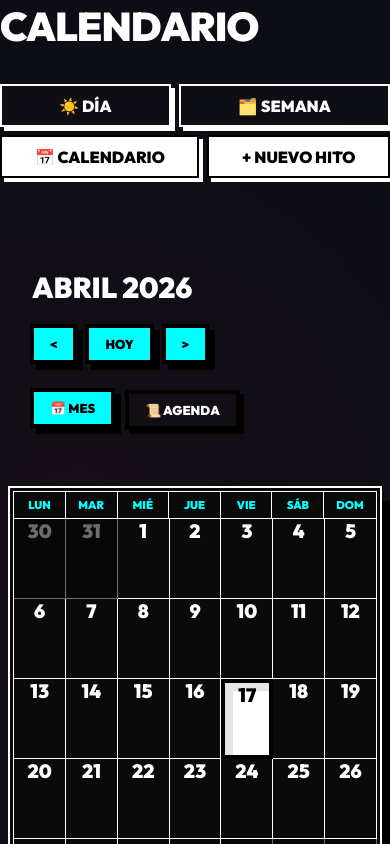
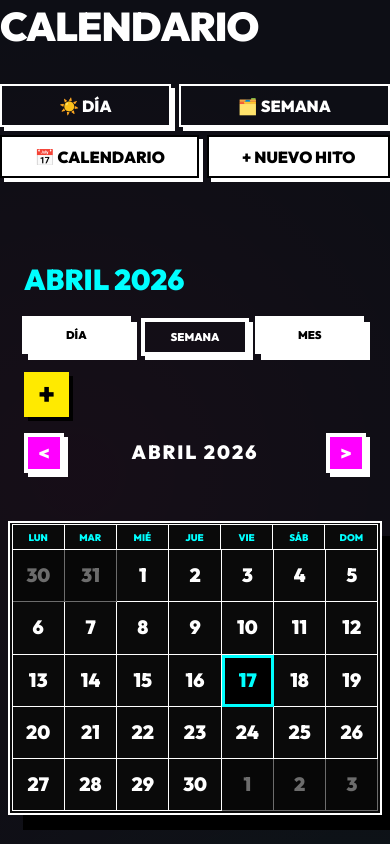
Before and after one commit to GasmauC/Tablero_de_actividades, a React (Vite) app: page / in a window 390 px wide. Both pictures are taken after a click on the button "📅 CALENDARIO". Shown: the top 844 px of the page. Built offline with nearby package versions, Linux system fonts and the light colour scheme.

Commit message:
feat(responsive): reestructurar grilla de calendario y headers a matriz aspect-ratio aislada con indicadores constelares puramente para telefonos

```diff
--- a/src/components/layout/CalendarGrid.css
+++ b/src/components/layout/CalendarGrid.css
@@ -190,15 +190,17 @@
 
 @media (max-width: 768px) {
   .calendar-grid-wrapper {
-    padding: 0.2rem;
+    padding: 0.1rem;
     border-width: 2px;
   }
+
   .calendar-week-header {
     border-width: 1px;
   }
+
   .week-header-cell {
     padding: 0.3rem 0;
-    font-size: 0.7rem;
+    font-size: 0.6rem;
     border-right: 1px solid var(--cal-border);
   }
 
@@ -209,39 +211,57 @@
   }
 
   .calendar-grid-cell {
-    padding: 0.2rem;
-    min-height: 80px;
+    padding: 0.5rem 0.1rem;
+    min-height: auto;
+    aspect-ratio: 1 / 1; /* Cajas perfectamente cuadradas */
+    display: flex;
+    flex-direction: column;
+    justify-content: center;
+    align-items: center;
+    position: relative;
     border-right: 1px solid var(--cal-border);
     border-bottom: 1px solid var(--cal-border);
-    gap: 0.2rem;
+    gap: 0;
+  }
+
+  .calendar-grid-cell.selected-day {
+    border: 3px solid var(--cal-accent-1); /* Cyan border */
+    background-color: #000;
+    z-index: 5;
+    box-shadow: none;
+  }
+
+  .calendar-grid-cell.selected-day .day-number {
+    color: var(--cal-accent-1);
+  }
+
+  .cell-header {
+    margin: 0;
+    justify-content: center;
+    width: 100%;
   }
 
   .day-number {
     font-size: 1.2rem;
     text-align: center;
-    width: 100%;
   }
 
-  .cell-events {
-    flex-direction: row;
-    flex-wrap: wrap;
+  .cell-events-indicators {
+    position: absolute;
+    bottom: 5px;
+    left: 0;
+    width: 100%;
     justify-content: center;
-    gap: 2px;
+    gap: 3px;
+    margin: 0;
   }
 
-  /* Micro dot aesthetic for mobile calendar */
-  .mini-event-card {
-    width: 10px;
-    height: 10px;
+  .event-indicator {
+    width: 7px;
+    height: 7px;
+    border: none;
     border-radius: 50%;
-    padding: 0;
-    min-width: 0;
-    border: 1px solid #000;
     box-shadow: none;
-  }
-
-  .mini-event-title, .mini-event-delete-btn {
-    display: none;
   }
 
   .cell-tasks-summary {
--- a/src/components/layout/CalendarView.css
+++ b/src/components/layout/CalendarView.css
@@ -8,48 +8,107 @@
 
 .calendar-header {
   display: flex;
-  justify-content: space-between;
-  align-items: center;
+  flex-direction: column;
+  gap: 1.5rem;
   background-color: var(--color-bg);
   border: var(--border-width) solid var(--color-border);
   padding: 1.5rem;
   box-shadow: 8px 8px 0px var(--color-shadow);
+}
+
+.calendar-top-bar {
+  display: flex;
+  justify-content: space-between;
+  align-items: center;
   flex-wrap: wrap;
   gap: 1rem;
 }
 
 .calendar-title {
-  font-size: 2.5rem;
+  font-size: clamp(2rem, 5vw, 3.5rem);
   font-weight: 900;
   text-transform: uppercase;
+  color: var(--cal-accent-1, #00ffff);
   margin: 0;
+}
+
+.calendar-global-actions {
+  display: flex;
+  gap: 1rem;
+  align-items: center;
+  flex-wrap: wrap;
+}
+
+.calendar-view-toggles {
+  display: flex;
+  gap: 0.5rem;
 }
 
 .view-toggle-btn {
   background: transparent;
-  border: 4px solid #000;
+  border: 4px solid #fff;
   color: #fff;
-  padding: 0.5rem 1rem;
+  padding: 0.6rem 1rem;
   font-weight: 900;
   cursor: pointer;
   text-transform: uppercase;
   font-size: 0.8rem;
   transition: all 0.2s;
+  box-shadow: 4px 4px 0px #fff;
+}
+
+.view-toggle-btn.active {
+  background: #fff;
+  color: #000;
+  transform: translate(-2px, -2px);
+  box-shadow: 6px 6px 0px #fff;
+  border-color: #fff;
+}
+
+.calendar-add-event-btn {
+  background: var(--color-progress, #ffff00);
+  border: 4px solid var(--color-progress, #ffff00);
+  color: #000;
+  padding: 0.6rem 1.5rem;
+  font-weight: 900;
+  cursor: pointer;
+  text-transform: uppercase;
+  font-size: 0.9rem;
   box-shadow: 4px 4px 0px #000;
 }
 
-.view-toggle-btn.active {
-  background: var(--cal-accent-1);
-  color: #000;
-  transform: translate(-2px, -2px);
-  box-shadow: 6px 6px 0px #000;
+.add-icon-mobile { display: none; }
+
+.calendar-nav-bar {
+  display: flex;
+  justify-content: center;
+  align-items: center;
+  gap: 2rem;
+  width: 100%;
 }
 
-.view-toggle-btn:hover:not(.active) {
-  background: #333;
+.nav-arrow-btn {
+  background: var(--color-priority-high, #ff00ff);
+  color: #fff;
+  border: 4px solid #fff;
+  font-size: 1.5rem;
+  font-weight: 900;
+  width: 50px;
+  height: 50px;
+  display: flex;
+  justify-content: center;
+  align-items: center;
+  cursor: pointer;
+  box-shadow: 4px 4px 0 #fff;
 }
 
-.event-status-label {
+.nav-current-month {
+  font-size: 1.8rem;
+  font-weight: 900;
+  color: #fff;
+  text-transform: uppercase;
+  letter-spacing: 2px;
+}
   font-size: 0.7rem;
   padding: 0.2rem 0.5rem;
   background: #000;
@@ -425,3 +484,119 @@
 .side-panel-add-btn:hover {
   background: #33ff9f; /* Brighter green */
 }
+
+/* ------------------------------------------- */
+/* RESPONSIVE MÓVIL Y TABLET */
+/* ------------------------------------------- */
+@media (max-width: 1023px) {
+  /* Si no es desktop, el side panel simplemente fluye debajo de la grilla */
+  .calendar-side-panel {
+    border-radius: 0;
+    margin-top: 1rem;
+    min-height: auto;
+  }
+}
+
+@media (max-width: 768px) {
+  .calendar-header {
+    padding: 1rem;
+    gap: 1rem;
+  }
+
+  .calendar-title {
+    font-size: 1.8rem;
+  }
+
+  .calendar-top-bar {
+    justify-content: space-between;
+  }
+
+  .calendar-global-actions {
+    flex-direction: column;
+    width: 100%;
+    align-items: stretch;
+  }
+
+  /* Formato compacto lado a lado para titulo y boton + */
+  .calendar-top-bar {
+    display: grid;
+    grid-template-columns: 1fr auto;
+    grid-template-rows: auto auto;
+    gap: 1rem;
+  }
+
+  .calendar-title { grid-column: 1; grid-row: 1; }
+
+  .calendar-add-event-btn {
+    grid-column: 2;
+    grid-row: 1;
+    padding: 0.5rem;
+    width: 45px;
+    height: 45px;
+    display: flex;
+    justify-content: center;
+    align-items: center;
+  }
+
+  .add-text-desktop { display: none; }
+  .add-icon-mobile {
+    display: block;
+    font-size: 1.8rem;
+    margin-top: -3px;
+  }
+
+  /* Los toggles (DIA SEMANA MES) van abajo en toda la linea ocupando todo */
+  .calendar-global-actions {
+    grid-column: 1 / -1;
+    grid-row: 2;
+  }
+
+  .calendar-view-toggles {
+    display: flex;
+    width: 100%;
+  }
+
+  .view-toggle-btn {
+    flex: 1; /* Reparte equitativamente */
+    padding: 0.5rem 0.2rem;
+    font-size: 0.7rem;
+    text-align: center;
+  }
+
+  .calendar-nav-bar {
+    gap: 1rem;
+    justify-content: space-between;
+  }
+
+  .nav-current-month {
+    font-size: 1.2rem;
+  }
+
+  .nav-arrow-btn {
+    width: 40px;
+    height: 40px;
+    font-size: 1.2rem;
+  }
+
+  .side-panel-header {
+    display: flex;
+    justify-content: space-between;
+    align-items: center;
+    padding: 1rem;
+    text-align: left;
+  }
+
+  .side-panel-header h3 {
+    text-align: left;
+  }
+
+  .side-panel-date {
+    font-size: 1.5rem;
+    margin-top: 0.2rem;
+  }
+
+  .side-panel-add-btn {
+    padding: 1rem;
+    font-size: 1rem;
+  }
+}
--- a/src/components/layout/CalendarView.jsx
+++ b/src/components/layout/CalendarView.jsx
@@ -35,32 +35,40 @@ const CalendarView = ({
   return (
     <div className="calendar-container">
       <div className="calendar-header">
-        <div style={{ display: 'flex', flexDirection: 'column', gap: '0.5rem', width: '100%' }}>
+        <div className="calendar-top-bar">
+          <h2 className="calendar-title">{monthName} {year}</h2>
 
-          <div style={{ display: 'flex', alignItems: 'center', justifyContent: 'space-between', flexWrap: 'wrap', gap: '1rem' }}>
-            <h2 className="calendar-title" style={{ fontSize: 'clamp(1.8rem, 5vw, 3.5rem)' }}>{monthName} {year}</h2>
+          <div className="calendar-global-actions">
+            <div className="calendar-view-toggles">
+              <button className="view-toggle-btn active">DÍA</button>
+              <button
+                className={`view-toggle-btn ${viewType === 'list' ? 'active' : ''}`}
+                onClick={() => setViewType('list')}
+              >
+                SEMANA
+              </button>
+              <button
+                className={`view-toggle-btn ${viewType === 'grid' ? 'active' : ''}`}
+                onClick={() => setViewType('grid')}
+              >
+                MES
+              </button>
+            </div>
 
-            <div style={{ display: 'flex', gap: '0.5rem' }}>
-              <button className="view-toggle-btn active" onClick={handlePrevMonth}>{'<'}</button>
-              <button className="view-toggle-btn active" onClick={() => setCurrentDate(new Date())}>HOY</button>
-              <button className="view-toggle-btn active" onClick={handleNextMonth}>{'>'}</button>
-            </div>
-          </div>
-
-          <div style={{ display: 'flex', gap: '0.5rem', marginTop: '1rem' }}>
             <button
-              className={`view-toggle-btn ${viewType === 'grid' ? 'active' : ''}`}
-              onClick={() => setViewType('grid')}
+              className="calendar-add-event-btn"
+              onClick={() => onAddEventClick(selectedDate)}
             >
-              📅 MES
-            </button>
-            <button
-              className={`view-toggle-btn ${viewType === 'list' ? 'active' : ''}`}
-              onClick={() => setViewType('list')}
-            >
-              📜 AGENDA
+              <span className="add-icon-mobile">+</span>
+              <span className="add-text-desktop">+ NUEVO EVENTO</span>
             </button>
           </div>
+        </div>
+
+        <div className="calendar-nav-bar">
+          <button className="nav-arrow-btn" onClick={handlePrevMonth}>{'<'}</button>
+          <div className="nav-current-month">{monthName} {year}</div>
+          <button className="nav-arrow-btn" onClick={handleNextMonth}>{'>'}</button>
         </div>
       </div>
 
```
